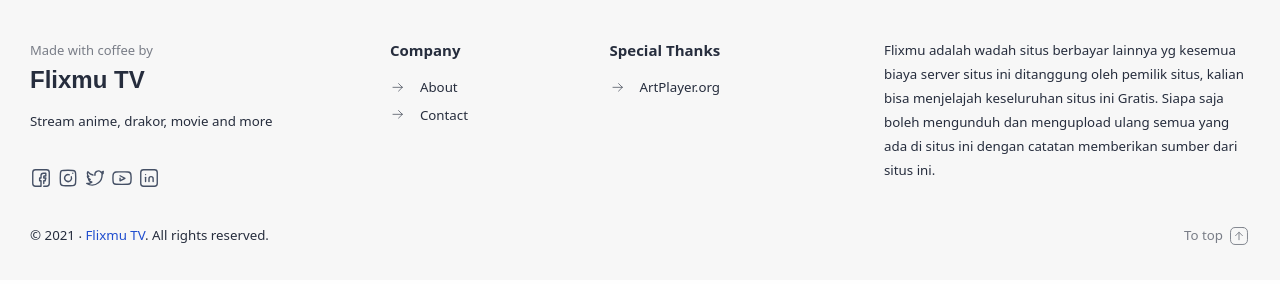
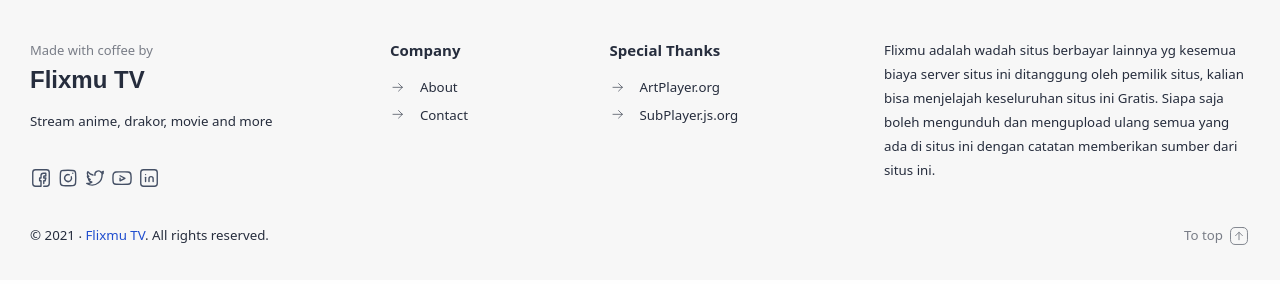
Before and after one commit to hippomu-media/Flixmu, a Jekyll site: the page built from page/about.md, in a window 1280 px wide. Shown: the part 310-594 px from the top of the page. Built offline with Jekyll 4.4.1, drawn with Linux system fonts in a browser that asks for light colours; some web fonts are replaced.

Commit message:
Update footer.html

```diff
--- a/_includes/footer.html
+++ b/_includes/footer.html
@@ -83,6 +83,13 @@
 <span>ArtPlayer.org</span>
 </a>
 </li>
+<li>
+<a href='https://subplayer.js.org/'>
+<svg class='line' viewBox='0 0 24 24'><g><path d='M19.75 11.7257L4.75 11.7257'></path>
+<path d='M13.7002 5.70131L19.7502 11.7253L13.7002 17.7503'></path></g></svg>
+<span>SubPlayer.js.org</span>
+</a>
+</li>
 </ul>
 </div>
 </div></div>
```
